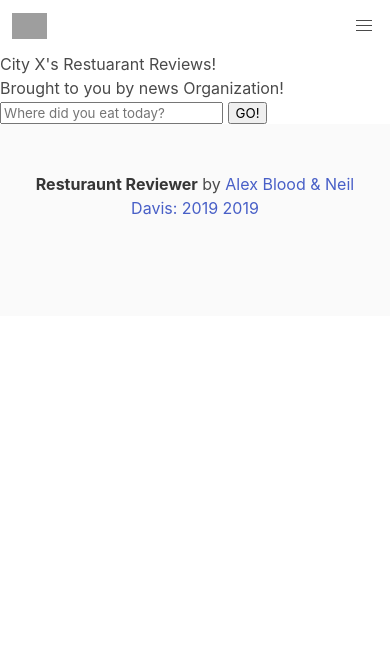
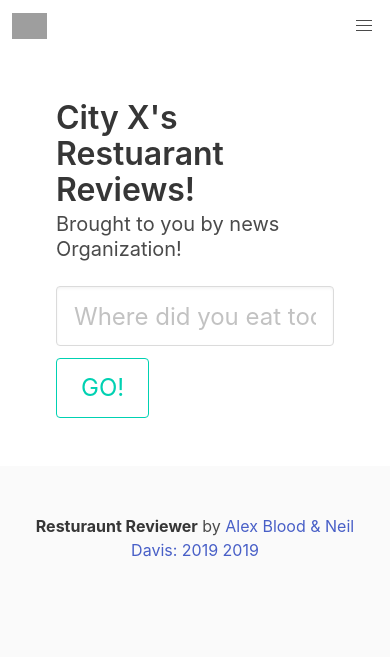
Before and after one commit to RPG-Alex/SEP-Restaurant-Reviewer, a PHP site: page /SEP-Restaurant-Reviewer/ in a window 390 px wide. Shown: the top 657 px of the page. Run offline with PHP 8.4, Linux system fonts and the light colour scheme; some libraries are stand-ins or nearby versions; grey boxes are pictures that could not be loaded.

Commit message:
styling for bod prototyped - needs tweaking for mobile viewports

```diff
--- a/view/home.php
+++ b/view/home.php
@@ -1,8 +1,30 @@
 
-<h1>City X's Restuarant Reviews!</h1>
-<h2>Brought to you by news Organization!</h2>
-<form class="" action='<?php echo 'index.php?page=search'; ?>' method="post">
-<input type="text" name="search" placeholder="Where did you eat today?"
+<div class="container is-fluid centered-level">
+
+<section class="columns hero is-medium">
+  <div class="hero-body level-left">
+
+    <div class="column container">
+      <h1 class="title">
+        City X's Restuarant Reviews!
+      </h1>
+      <h2 class="subtitle">
+        Brought to you by news Organization!
+      </h2>
+    </div>
+
+
+    <div class=" field is-grouped container level-right">
+
+      <form class="column" action='<?php echo 'index.php?page=search'; ?>' method="post">
+
+        <div class="field">
+          <div class="control is-expanded">
+            <input class="input is-large" type="text" name="search" placeholder="Where did you eat today?">
+          </div>
+        </div>
+
+
         <?php
           //This uses get to check if it needs to reload a seach term. If a user navigates to page=search manually it will return not input value
           if (isset($_GET['page'])){
@@ -11,7 +33,13 @@ if (isset($_GET['page'])){
             }
           }
         ?>
->
-<input type="submit" name="submit" value="GO!">
+        <div>
+          <input class="button is-primary is-large is-outlined level-right" type="submit" name="submit" value="GO!">
+        </div>
 
       </form>
+    </div>
+  </div>
+</section>
+
+</div>
```
Lines whose indentation alone changed are shown as unchanged.
